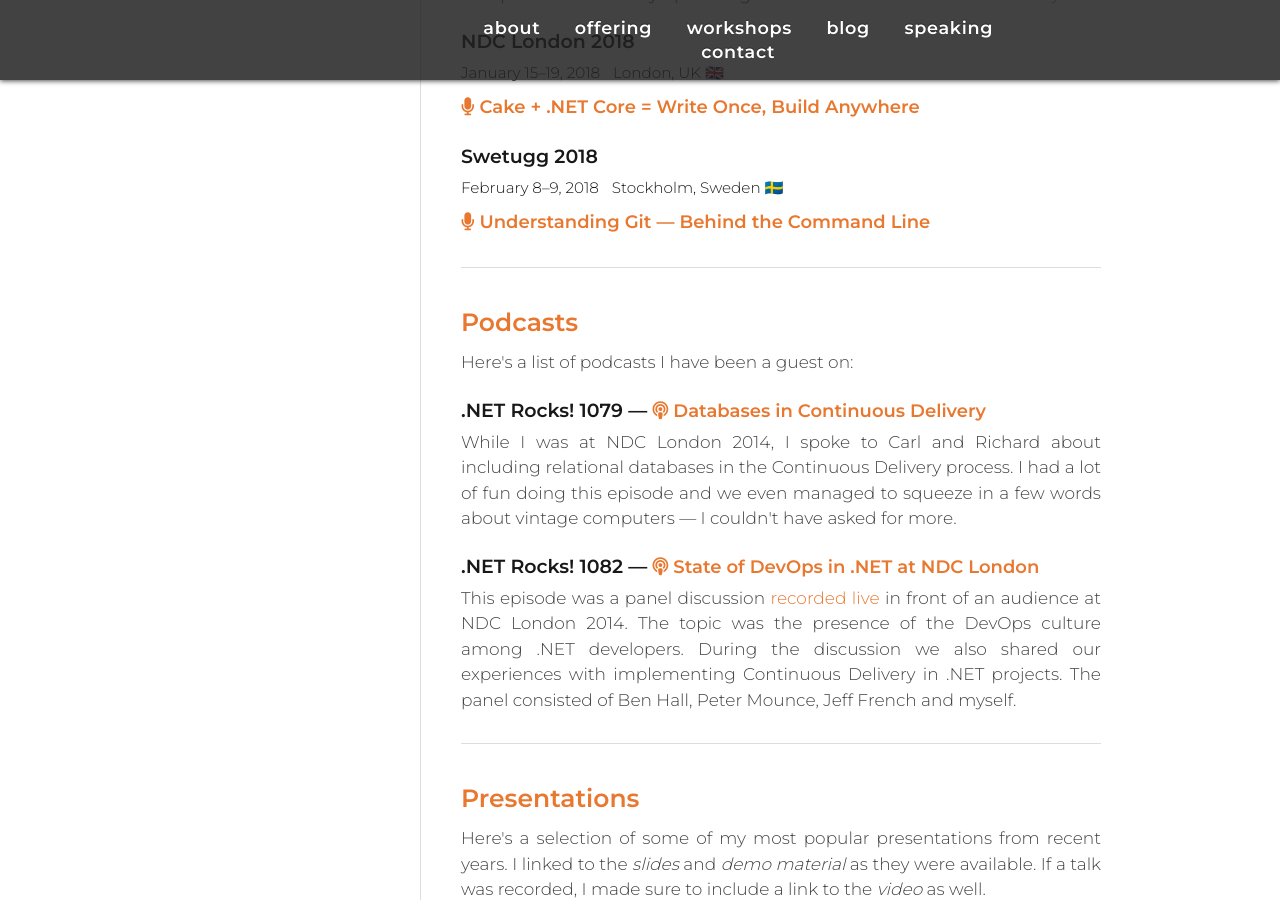
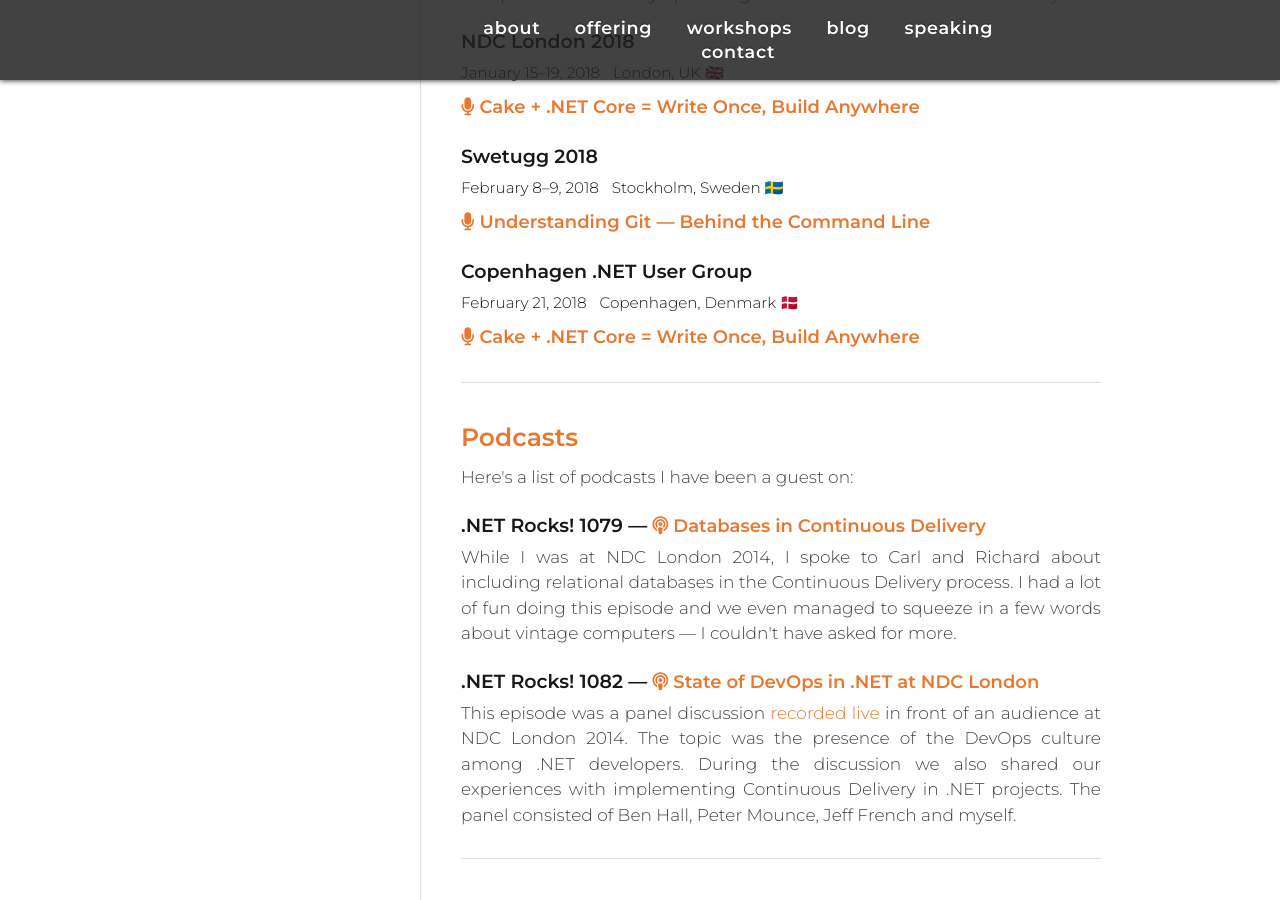
Before and after one commit to megakemp/megakemp.github.io, a Jekyll site: the page built from speaking/index.html, in a window 1280 px wide and 900 px high, scrolled down 695 px. Built offline with Jekyll 4.4.1, drawn with Linux system fonts in a browser that asks for light colours; nearby versions of some CDN libraries; comment, search, counter and statistics services are not loaded.

Commit message:
Adds CNUG to the list of upcoming talks

```diff
--- a/speaking/index.html
+++ b/speaking/index.html
@@ -38,6 +38,17 @@
     </div>
   </h4>
   <h4><a href="https://swetugg.se/swetugg-2018/speakers/enrico-campidoglio/" target="_blank"><i class="fa fa-microphone" aria-hidden="true"></i> Understanding Git — Behind the Command Line</a></h4>
+
+  <p></p>
+
+  <h4>
+    <span>Copenhagen .NET User Group</span>
+    <div class="nowrap">
+      <span class="inline-info">February 21, 2018</span>
+      <span class="inline-info">Copenhagen, Denmark 🇩🇰</span>
+    </div>
+  </h4>
+  <h4><a href="https://www.meetup.com/Copenhagen-Net-User-Group/events/247489498/" target="_blank"><i class="fa fa-microphone" aria-hidden="true"></i> Cake + .NET Core = Write Once, Build Anywhere</a></h4>
 
   <hr/>
 
```
